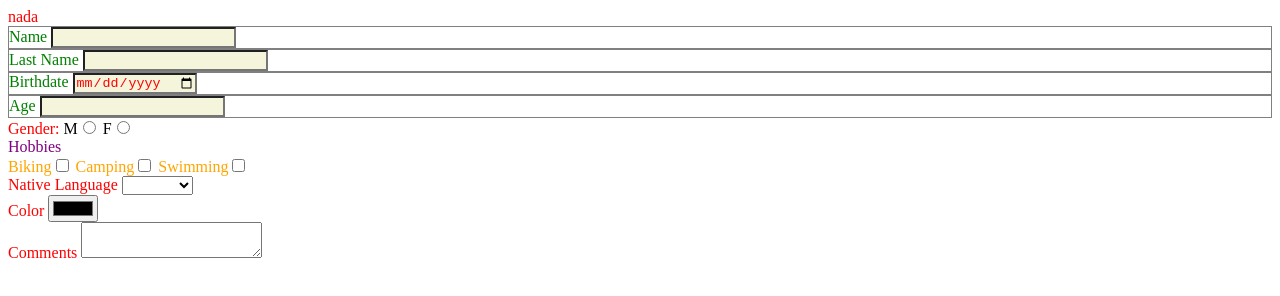
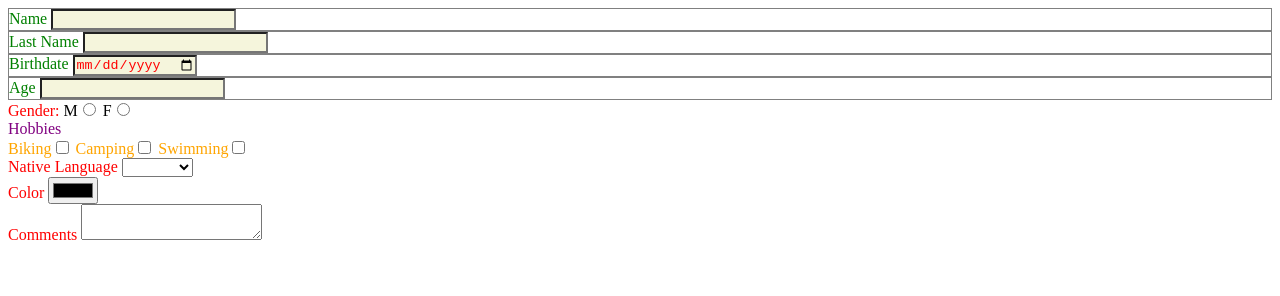
Before and after one commit to aneudy2000/lecuelita, a plain HTML site: page form/form.html in a window 1280 px wide. Drawn offline with Linux system fonts and the light colour scheme.

Commit message:
remove nada

```diff
--- a/form/form.html
+++ b/form/form.html
@@ -4,7 +4,6 @@
    <link rel="stylesheet" href="form.css">
 </head>
 <body>
-    <label>nada</label>
     <div class="form-group">
         <label>Name</label>
         <input class="my-input" type="text" name="name">
```
